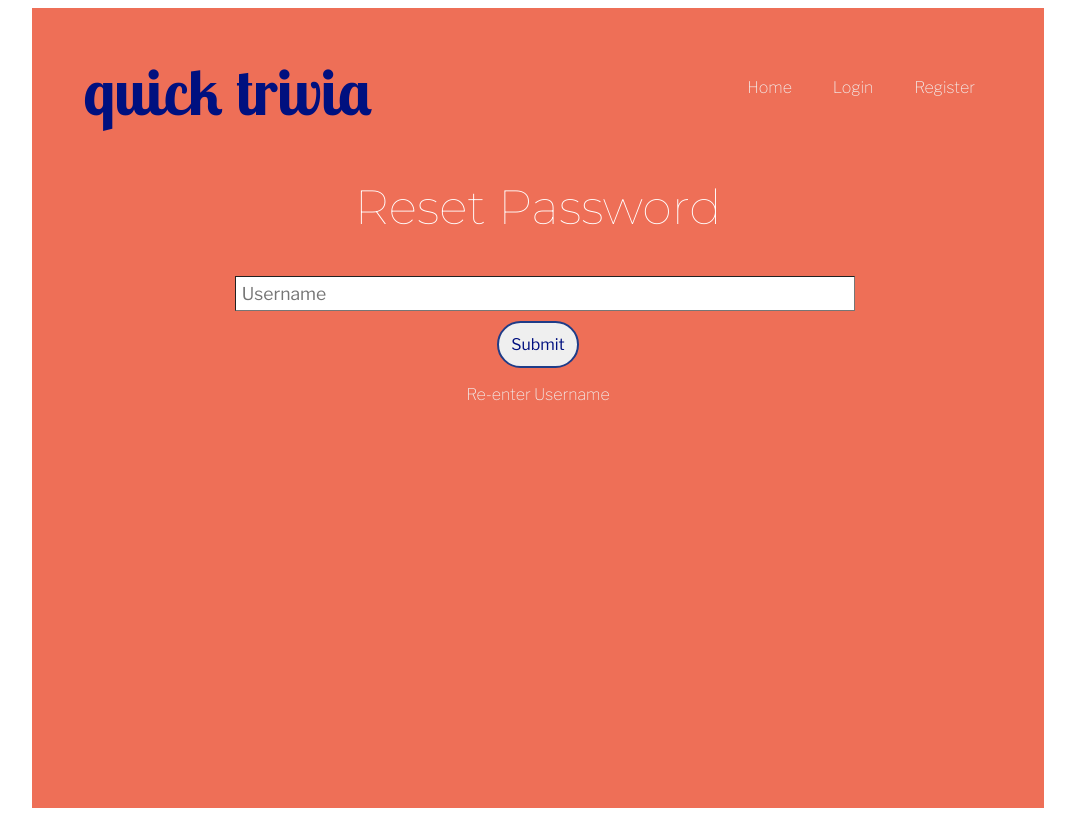
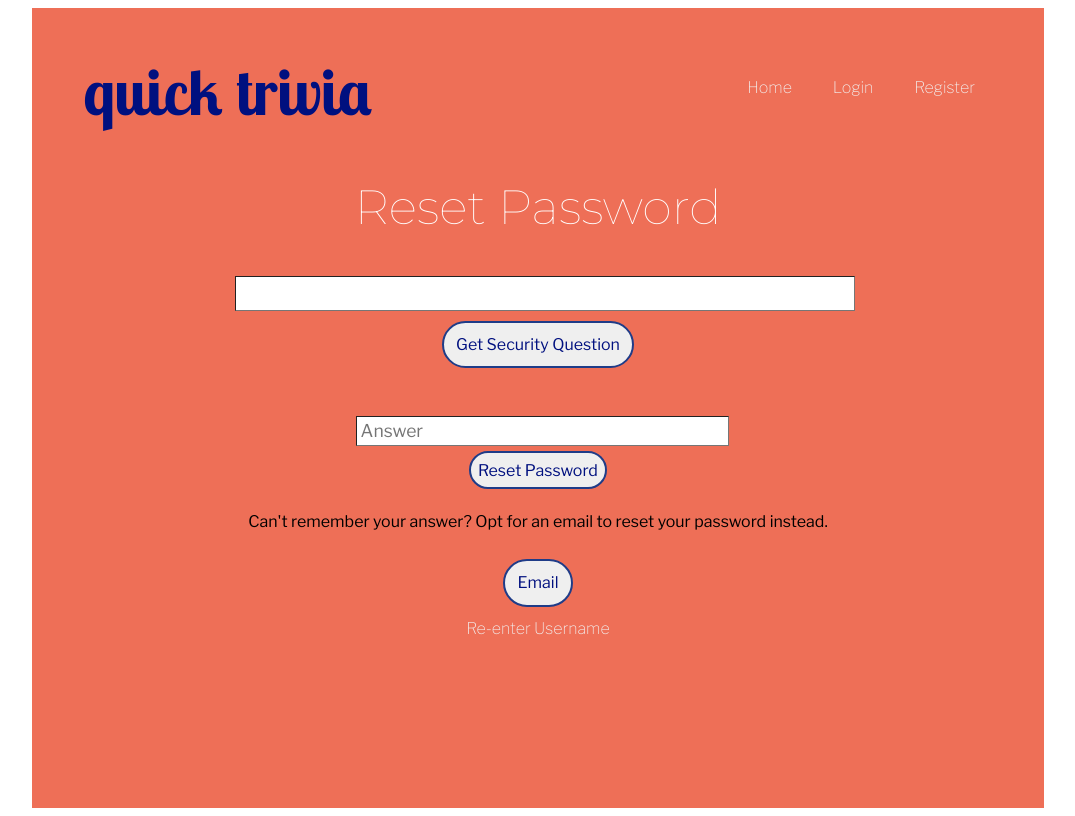
Before and after one commit to liseidybueno/quicktrivia, a Node server app: page /resetpassword in a window 1280 px wide. Shown: the whole page, without its empty margins (102-1177 px from the left). Run offline with Node 20, Linux system fonts and the light colour scheme; some libraries are stand-ins or nearby versions.

Commit message:
Reset password post

```diff
--- a/public/css/styles.css
+++ b/public/css/styles.css
@@ -370,7 +370,6 @@ Question Page */
 
 /*RESET PW*/
 .security-question-check {
-  display: none;
   padding-top: 2%;
 }
 
--- a/routes/resetpw.js
+++ b/routes/resetpw.js
@@ -11,7 +11,10 @@ const saltRounds = 10;
 
 router.get("/resetpassword", function(req, res) {
   res.render("resetpassword", {
-    curr_user: constants.curr_user
+    curr_user: constants.curr_user,
+    error_msg: "",
+    security_question: "",
+    username: ""
   });
 });
 
@@ -35,17 +38,23 @@ router.post("/resetpassword", function(req, res) {
           if (!err) {
             //send the question
             var security_question = result[0].question;
-            res.send({
-              security_question: security_question
+            res.render("resetpassword", {
+              username: username,
+              curr_user: constants.curr_user,
+              security_question: security_question,
+              error_msg: ""
             })
           }
         });
       } else {
         //otherwise, send error message
         error_msg = "This username does not exist. Please try another or register for an account.";
-        res.send({
+        res.render("resetpassword", {
+          username: username,
+          curr_user: constants.curr_user,
+          security_question: "",
           error_msg: error_msg
-        })
+        });
       }
     }
   });
@@ -53,13 +62,13 @@ router.post("/resetpassword", function(req, res) {
 
 router.post("/reset-sec", function(req, res) {
   //get the security answer  and username
-  const security_answer = req.body.sec_answer;
+  const security_answer = req.body.security_answer;
   const username = req.body.username;
   var error_msg = "";
-  constants.curr_user.username = username;
 
-  console.log(security_answer);
-  console.log(username);
+  console.log("username: " + username);
+
+  if(security_answer == correct )
   //look for the username in the database and check to see if the security answer is the same
   var security_query = "SELECT * FROM USERS WHERE username = ?";
 
@@ -68,19 +77,20 @@ router.post("/reset-sec", function(req, res) {
       //get the security answer from the db
       var correct_answer = result[0].securityanswer;
 
-      console.log(correct_answer);
+      console.log("Entered answer: " + security_answer)
+      console.log("correct answer: " + correct_answer);
 
       //if they are the same, then go to the create new password page
       if (security_answer == correct_answer) {
         error_msg = "";
-        res.send({
-          redirect: true,
-          redirect_url: "/createnew"
-        });
+        res.redirect("/createnew");
       } else {
         //if they aren't the same, send error message
         error_msg = "The security answer is incorrect. Please try again or send an email to reset your password.";
-        res.send({
+        res.render("resetpassword", {
+          username: username,
+          curr_user: constants.curr_user,
+          security_question: "",
           error_msg: error_msg
         });
       }
--- a/views/resetpassword.ejs
+++ b/views/resetpassword.ejs
@@ -6,17 +6,22 @@
     <h2>Reset Password</h2>
   </div>
 
-  <div id="error_msg"></div>
+  <div class="error_msg"><%= error_msg %></div>
   <div class="reset-form">
-    <input class="middle" type="text" id="username" name="username" placeholder="Username" />
-    <button class="register-button" type="submit" id="first_submit" name="button">Submit</button>
-  </div>
+  <form action="/resetpassword" method="post">
+
+    <input class="middle" type="text" id="username" name="username" value="<%= username %>" />
+    <button class="register-button" type="submit" id="first_submit" name="button">Get Security Question</button>
+  </form>
+  <form action="/reset-sec" method="post">
+    <input type="hidden" name="username" value="<%= username %>">
   <div class="security-question-check" id="security-question">
     <div class="reset-form" id="resetformsecurity">
-      <p id="security_question"> </p>
+      <p id="security_question"> <%= security_question %></p>
       <input type="text" id="sec_answer" class="security_answer middle" name="security_answer" placeholder="Answer">
       <button class="register-button"id="resetformsecurity" type="submit" name="button">Reset Password</button>
     </div>
+      </form>
     <p>
       Can't remember your answer? Opt for an email to reset your password instead.
     </p>
@@ -26,7 +31,7 @@
 
   </div>
 
-  <script type="text/javascript">
+  <!-- <script type="text/javascript">
     $("#first_submit").click(function(e) {
       e.preventDefault();
       $.ajax({
@@ -122,7 +127,7 @@
         }
       });
     });
-  </script>
+  </script> -->
 
 
 </div>
```
